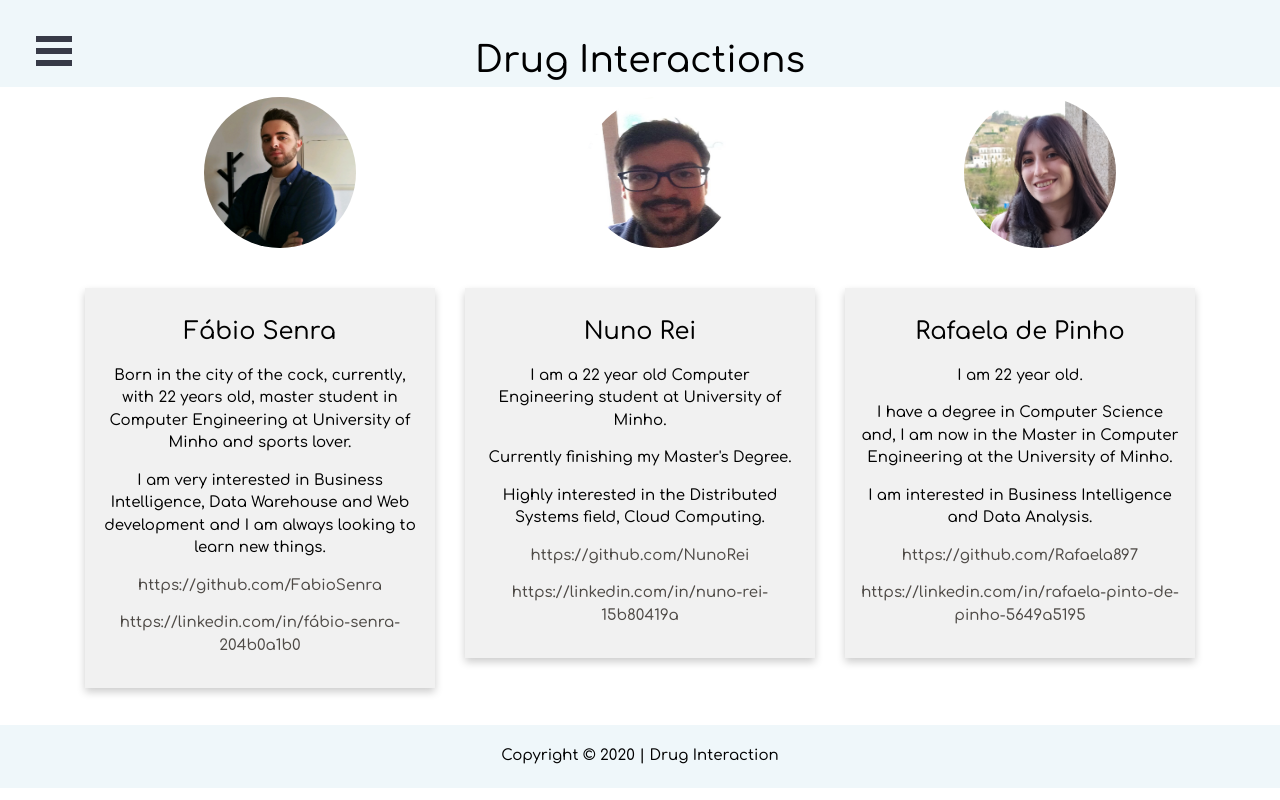
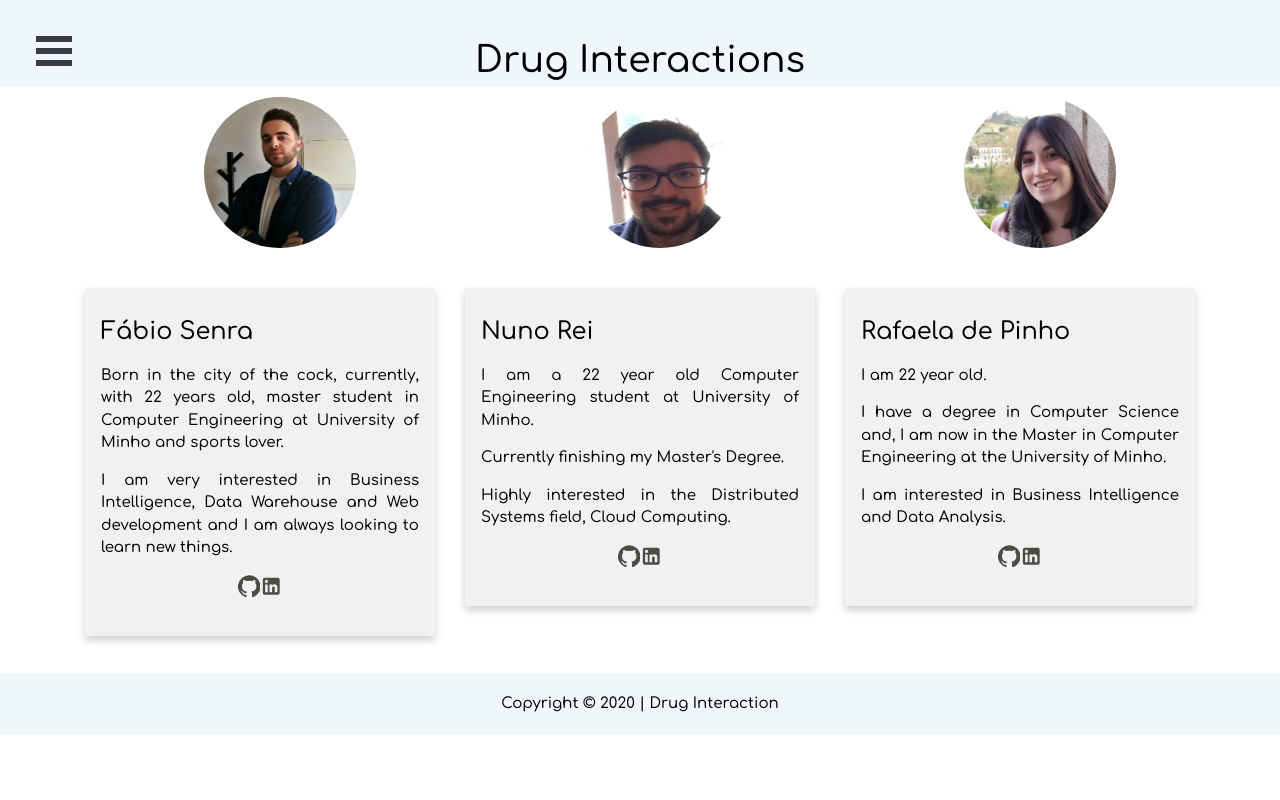
Before and after one commit to NunoRei/LEI_2020, a React (Create React App) app in the folder frontend/: page /about in a window 1280 px wide. Built offline with nearby package versions, Linux system fonts and the light colour scheme; a web font is replaced by a local one.

Commit message:
Icons - card.js

```diff
--- a/frontend/src/App.css
+++ b/frontend/src/App.css
@@ -163,6 +163,6 @@ h1,h2,h3,h4,h5{
 .card {
   box-shadow: 0 4px 8px 0 rgba(0, 0, 0, 0.2);
   padding: 16px;
-  text-align: center;
+  text-align: justify;
   background-color: #f1f1f1;
 }
--- a/frontend/src/components/card.js
+++ b/frontend/src/components/card.js
@@ -1,14 +1,22 @@
 import React from 'react';
-
+import LinkedInIcon from '@material-ui/icons/LinkedIn';
+import GitHubIcon from '@material-ui/icons/GitHub';
 
 export default function MediaCard(props){
 
 
   return (
-    <div class="card">
+    <div class="card" >
         <h3>{props.name}</h3>
         {props.text.map(frase =>(<p>{frase}</p>))}
-        {props.ligacoes.map(ref =>(<p><a href={ref}>{ref}</a></p>))}
+        <p style={{textAlign: 'center'}}>
+          <a href={props.ligacoes[0]}>
+            <GitHubIcon />
+          </a>
+          <a href={props.ligacoes[1]}>
+            <LinkedInIcon />
+          </a>
+        </p>
     </div>
   );
 }
```
